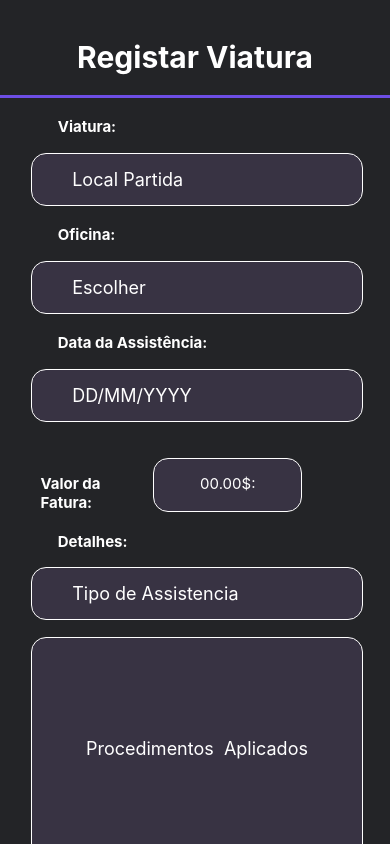
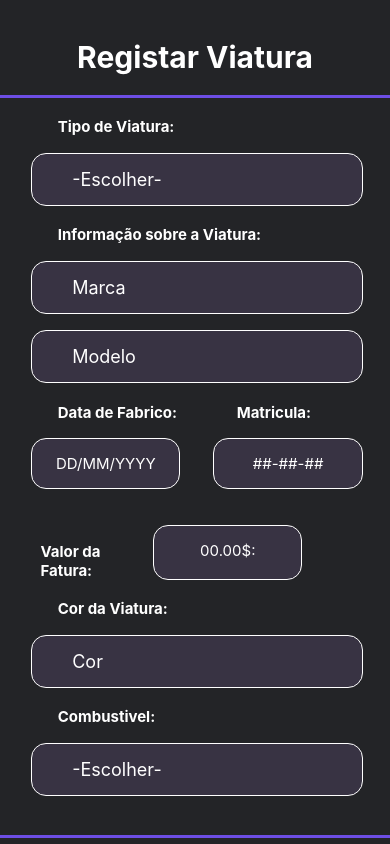
Before and after one commit to LoboMars/PitBox, a React Native app in the folder T22/: screen / in a window 390 px wide. Built offline with nearby package versions, Linux system fonts and the light colour scheme.

Commit message:
Registar Viatura  feito Registar Assitencia corrigido pequena parte

```diff
--- a/T22/View/RegistarAssistencia.jsx
+++ b/T22/View/RegistarAssistencia.jsx
@@ -24,7 +24,7 @@ export default function RegistarAssistencia() {
       </View>
 
       <View style={styles.textBoxContainer}>
-        <Text style={styles.TextBox}>Local Partida</Text>
+        <Text style={styles.TextBox}>-Escolher-</Text>
       </View>
 
       <View style={{ marginTop: "5%" }} />
@@ -34,7 +34,7 @@ export default function RegistarAssistencia() {
       </View>
 
       <View style={styles.textBoxContainer}>
-        <Text style={styles.TextBox}>Escolher</Text>
+        <Text style={styles.TextBox}>-Escolher-</Text>
       </View>
 
       <View style={{ marginTop: "5%" }} />
--- a/T22/View/RegistarViatura.jsx
+++ b/T22/View/RegistarViatura.jsx
@@ -20,31 +20,40 @@ export default function RegistarViatura() {
       <View style={styles.line} />
 
       <View style={styles.textBoxContainer}>
-        <Text style={styles.smallText}>Viatura:</Text>
+        <Text style={styles.smallText}>Tipo de Viatura:</Text>
       </View>
 
       <View style={styles.textBoxContainer}>
-        <Text style={styles.TextBox}>Local Partida</Text>
+        <Text style={styles.TextBox}>-Escolher-</Text>
       </View>
 
       <View style={{ marginTop: "5%" }} />
 
       <View style={styles.textBoxContainer}>
-        <Text style={styles.smallText}>Oficina:</Text>
+        <Text style={styles.smallText}>Informação sobre a Viatura:</Text>
       </View>
 
       <View style={styles.textBoxContainer}>
-        <Text style={styles.TextBox}>Escolher</Text>
+        <Text style={styles.TextBox}>Marca</Text>
+        <Text style={styles.TextBox}>Modelo</Text>
       </View>
 
       <View style={{ marginTop: "5%" }} />
 
       <View style={styles.textBoxContainer}>
-        <Text style={styles.smallText}>Data da Assistência:</Text>
+        <View style={{flexDirection:'row'}}>
+          <Text style={styles.smallText}>Data de Fabrico:</Text>
+          <View style={{marginHorizontal: '5%'}} />
+          <Text style={styles.smallText}>Matricula:</Text>
+        </View>
       </View>
 
       <View style={styles.textBoxContainer}>
-        <Text style={styles.TextBox}>DD/MM/YYYY</Text>
+        <View style={{flexDirection:'row'}}>
+          <Text style={styles.SmallTextBox}>DD/MM/YYYY</Text>
+          <View style={{marginHorizontal: '5%'}} />
+          <Text style={styles.SmallTextBox}>##-##-##</Text>
+        </View>
       </View>
 
       <View style={{ marginTop: "5%" }} />
@@ -63,12 +72,21 @@ export default function RegistarViatura() {
       <View style={{ marginTop: "5%" }} />
 
       <View style={styles.textBoxContainer}>
-        <Text style={styles.smallText}>Detalhes:</Text>
+        <Text style={styles.smallText}>Cor da Viatura:</Text>
       </View>
 
       <View style={styles.textBoxContainer}>
-      <Text style={styles.TextBox}>Tipo de Assistencia</Text>
-        <Text style={styles.BigTextBox}>Procedimentos  Aplicados</Text>
+        <Text style={styles.TextBox}>Cor</Text>
+      </View>
+
+      <View style={{ marginTop: "5%" }} />
+
+      <View style={styles.textBoxContainer}>
+        <Text style={styles.smallText}>Combustivel:</Text>
+      </View>
+
+      <View style={styles.textBoxContainer}>
+        <Text style={styles.TextBox}>-Escolher-</Text>
       </View>
 
 
```
